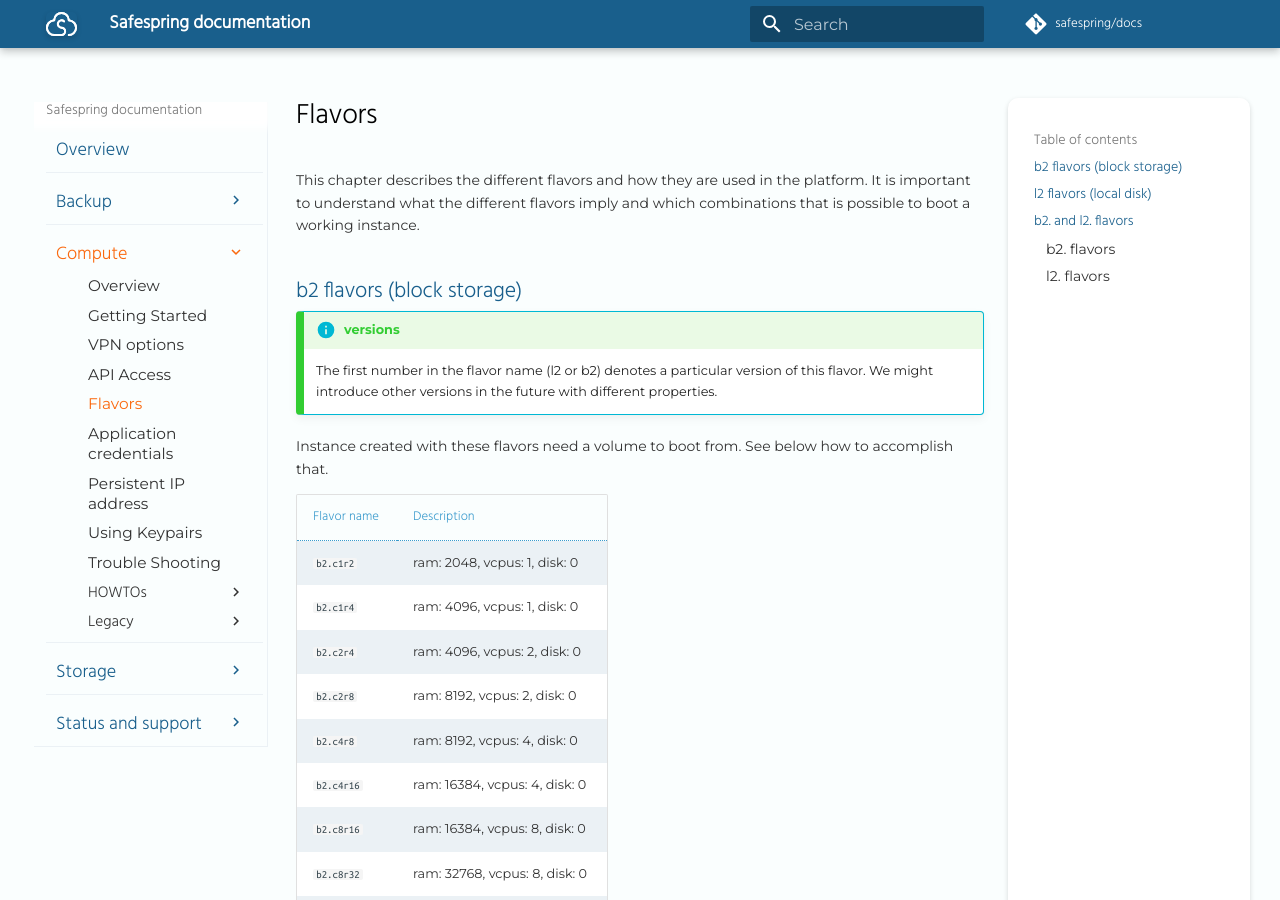
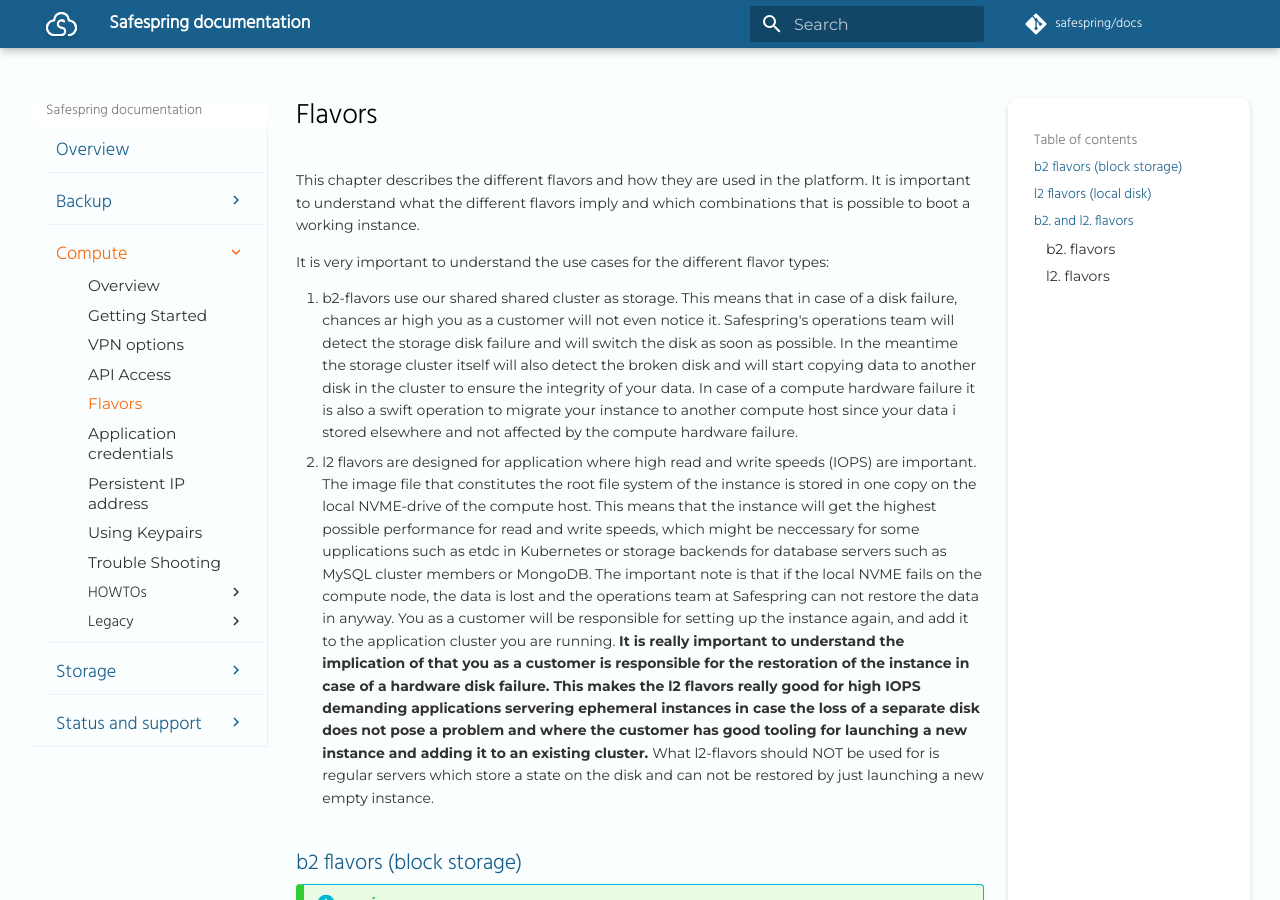
Before and after one commit to safespring/docs, an MkDocs documentation site: the page built from content/new/flavors.md, in a window 1280 px wide and 900 px high. Built offline with MkDocs 1.6.1 and Material for MkDocs 9.7.7, drawn with Linux system fonts in a browser that asks for light colours; a script that is not in the unit is left out; comment, search, counter and statistics services are not loaded.

Commit message:
Added more thorough clarification of the implications of l2-flavors

```diff
--- a/content/new/flavors.md
+++ b/content/new/flavors.md
@@ -1,5 +1,10 @@
 # Flavors
 This chapter describes the different flavors and how they are used in the platform. It is important to understand what the different flavors imply and which combinations that is possible to boot a working instance.
+
+It is very important to understand the use cases for the different flavor types:
+
+1. b2-flavors use our shared shared cluster as storage. This means that in case of a disk failure, chances ar high you as a customer will not even notice it. Safespring's operations team will detect the storage disk failure and will switch the disk as soon as possible. In the meantime the storage cluster itself will also detect the broken disk and will start copying data to another disk in the cluster to ensure the integrity of your data. In case of a compute hardware failure it is also a swift operation to migrate your instance to another compute host since your data i stored elsewhere and not affected by the compute hardware failure.
+2. l2 flavors are designed for application where high read and write speeds (IOPS) are important. The image file that constitutes the root file system of the instance is stored in one copy on the local NVME-drive of the compute host. This means that the instance will get the highest possible performance for read and write speeds, which might be neccessary for some upplications such as etdc in Kubernetes or storage backends for database servers such as MySQL cluster members or MongoDB. The important note is that if the local NVME fails on the compute node, the data is lost and the operations team at Safespring can not restore the data in anyway. You as a customer will be responsible for setting up the instance again, and add it to the application cluster you are running. <strong> It is really important to understand the implication of that you as a customer is responsible for the restoration of the instance in case of a hardware disk failure. This makes the l2 flavors really good for high IOPS demanding applications servering ephemeral instances in case the loss of a separate disk does not pose a problem and where the customer has good tooling for launching a new instance and adding it to an existing cluster. </strong> What l2-flavors should NOT be used for is regular servers which store a state on the disk and can not be restored by just launching a new empty instance.
 
 ## b2 flavors (block storage)
 
```
